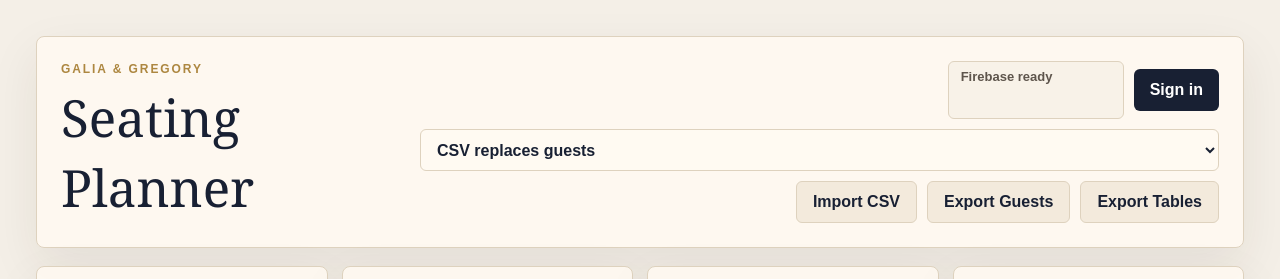
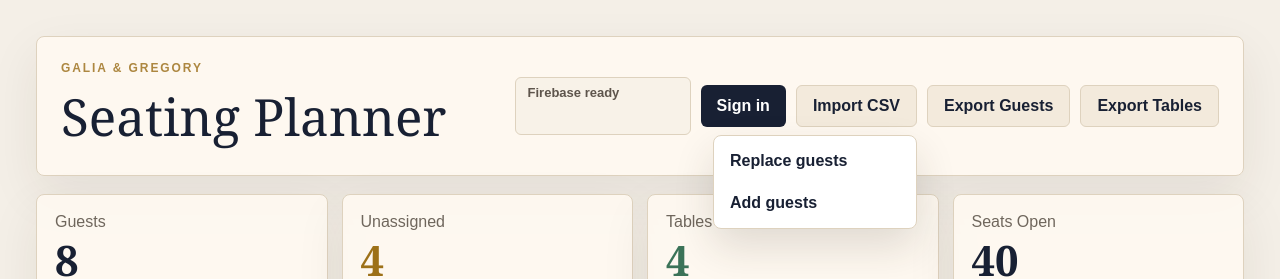
Before and after one commit to lewbader/galia-gregory-seating-planner, a React (Vite) app: page / in a window 1280 px wide. Both pictures are taken after a click on the button "Import CSV". Shown: the top 279 px of the page. Built offline with nearby package versions, Linux system fonts and the light colour scheme; no server answers.

Commit message:
Move CSV import mode into menu

```diff
--- a/src/SeatingApp.tsx
+++ b/src/SeatingApp.tsx
@@ -124,10 +124,11 @@ export function SeatingApp() {
   const [newGuestPhone, setNewGuestPhone] = useState("");
   const [newTableName, setNewTableName] = useState("");
   const [newTableCapacity, setNewTableCapacity] = useState(10);
-  const [importMode, setImportMode] = useState<ImportMode>("replace");
+  const [importMenuOpen, setImportMenuOpen] = useState(false);
   const [importNotice, setImportNotice] = useState("");
   const [copied, setCopied] = useState("");
   const fileInputRef = useRef<HTMLInputElement>(null);
+  const importModeRef = useRef<ImportMode>("replace");
   const remoteReadyRef = useRef(false);
   const applyingRemoteRef = useRef(false);
   const lastSyncedPlanRef = useRef("");
@@ -314,10 +315,17 @@ export function SeatingApp() {
     );
   }
 
+  function openCsvImport(mode: ImportMode) {
+    importModeRef.current = mode;
+    setImportMenuOpen(false);
+    fileInputRef.current?.click();
+  }
+
   function importGuests(event: ChangeEvent<HTMLInputElement>) {
     const file = event.target.files?.[0];
     if (!file) return;
     file.text().then((text) => {
+      const importMode = importModeRef.current;
       const rows = parseCsv(text);
       const [header, ...body] = rows;
       const normalized = header.map((cell) => cell.toLowerCase().replace(/\s+/g, ""));
@@ -490,18 +498,26 @@ export function SeatingApp() {
               Sign out
             </button>
           ) : null}
-          <select
-            className="import-mode"
-            value={importMode}
-            aria-label="CSV import mode"
-            onChange={(event) => setImportMode(event.target.value as ImportMode)}
-          >
-            <option value="replace">CSV replaces guests</option>
-            <option value="add">CSV adds guests</option>
-          </select>
-          <button type="button" className="secondary" onClick={() => fileInputRef.current?.click()}>
-            Import CSV
-          </button>
+          <div className="import-menu">
+            <button
+              type="button"
+              className="secondary"
+              aria-expanded={importMenuOpen}
+              onClick={() => setImportMenuOpen((open) => !open)}
+            >
+              Import CSV
+            </button>
+            {importMenuOpen ? (
+              <div className="import-menu-options">
+                <button type="button" onClick={() => openCsvImport("replace")}>
+                  Replace guests
+                </button>
+                <button type="button" onClick={() => openCsvImport("add")}>
+                  Add guests
+                </button>
+              </div>
+            ) : null}
+          </div>
           <button type="button" className="secondary" onClick={exportGuests}>
             Export Guests
           </button>
--- a/src/styles.css
+++ b/src/styles.css
@@ -156,16 +156,6 @@ button:disabled {
   opacity: 0.45;
 }
 
-.import-mode {
-  min-height: 42px;
-  border: 1px solid var(--line);
-  border-radius: 6px;
-  background: #fffaf2;
-  color: var(--foreground);
-  padding: 0 12px;
-  font-weight: 700;
-}
-
 .secondary,
 .ghost {
   background: #f3eadc;
@@ -179,6 +169,39 @@ button:disabled {
 
 .hidden-input {
   display: none;
+}
+
+.import-menu {
+  position: relative;
+}
+
+.import-menu-options {
+  background: white;
+  border: 1px solid var(--line);
+  border-radius: 8px;
+  box-shadow: 0 18px 40px rgba(51, 42, 28, 0.14);
+  display: grid;
+  gap: 4px;
+  min-width: 190px;
+  padding: 6px;
+  position: absolute;
+  right: 0;
+  top: calc(100% + 8px);
+  z-index: 10;
+}
+
+.import-menu-options button {
+  background: white;
+  color: var(--foreground);
+  justify-content: flex-start;
+  min-height: 38px;
+  padding: 0 10px;
+  text-align: left;
+}
+
+.import-menu-options button:hover,
+.import-menu-options button:focus-visible {
+  background: #f3eadc;
 }
 
 .stats-grid {
```
